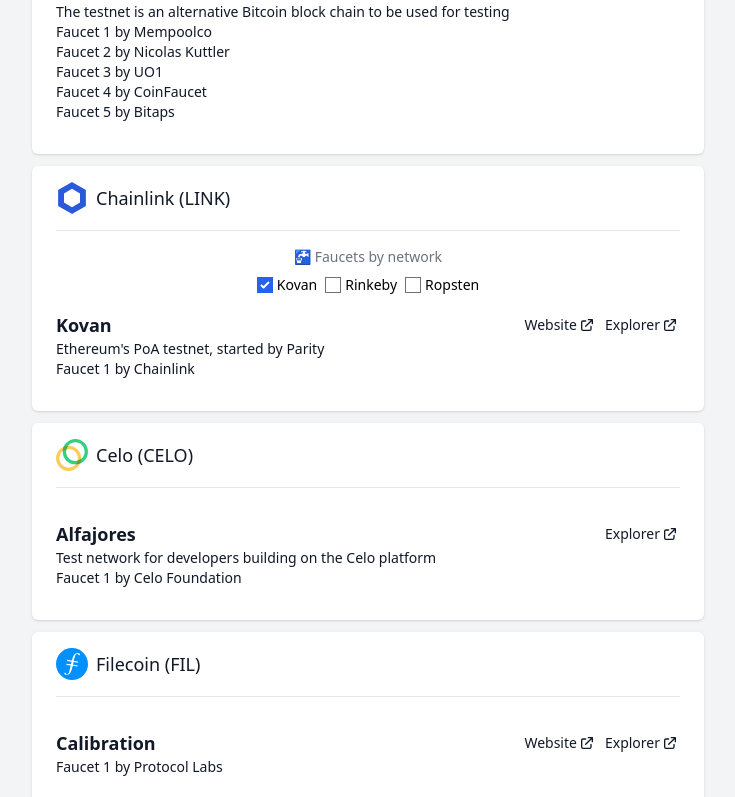
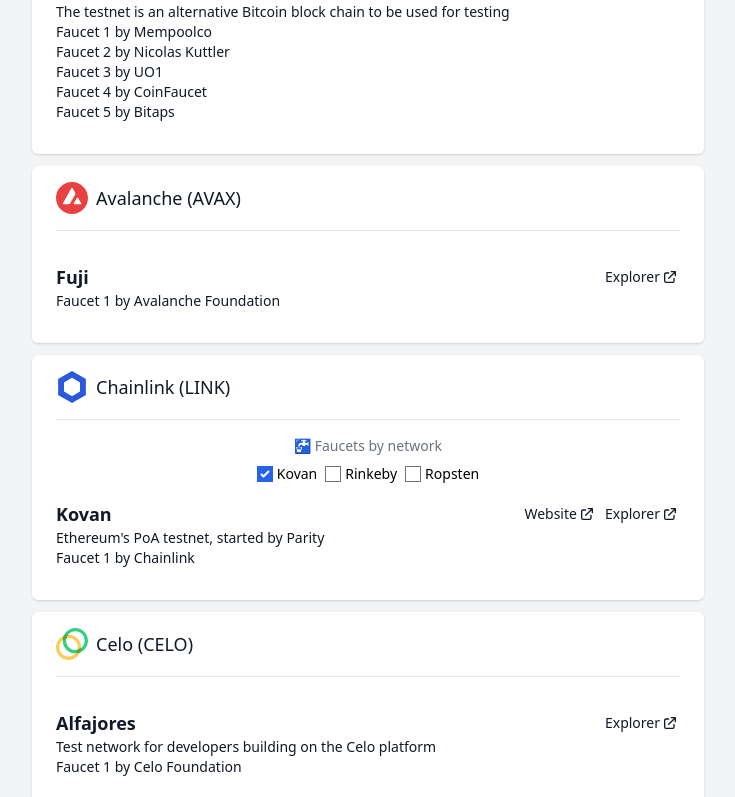
Before and after one commit to youfoundron/cryptofaucet, a Next.js app: page / in a window 1280 px wide. Shown: the part 678-1475 px from the top of the page, without its empty margins (272-1007 px from the left). Built offline with nearby package versions, Linux system fonts and the light colour scheme; what @tailwindcss/typography would draw is missing.

Commit message:
closes #14

```diff
--- a/data/chains/index.ts
+++ b/data/chains/index.ts
@@ -1,4 +1,14 @@
 import { Chain } from "../../domain/Chain"
+
+export const chainAvalanche: Chain = {
+  type: 'chain',
+  id: 'avalanche',
+  title: 'Avalanche',
+  documentationWebsite: 'https://docs.avax.network/',
+  networkIds: [
+    'avalanche-fuji',
+  ]
+}
 
 export const chainBitcoin: Chain = {
   type: 'chain',
--- a/data/networks/index.ts
+++ b/data/networks/index.ts
@@ -1,4 +1,18 @@
 import { Network } from '../../domain/Network'
+
+export const networkAvalancheFuji: Network = {
+  type: 'network',
+  id: 'avalanche-fuji',
+  title: 'Fuji',
+  blockExplorer: 'https://testnet.snowtrace.io/',
+  networkConfig: {
+    networkName: 'Avalanche FUJI C-Chain',
+    newRpcUrl: 'https://api.avax-test.network/ext/bc/C/rpc',
+    chainId: 43113,
+    symbol: 'AVAX',
+    explorer: 'https://testnet.snowtrace.io/'
+  }
+}
 
 export const networkBitcoinTestnet: Network = {
   type: 'network',
@@ -99,6 +113,7 @@
 }
 
 export const allNetworks = [
+  networkAvalancheFuji,
   networkBitcoinTestnet,
   networkCeloAlfajores,
   networkEthereumGoerli,
--- /dev/null
+++ b/data/tokens/avalanche.ts
@@ -0,0 +1,21 @@
+import { Faucet } from "../../domain/Faucet";
+import { Token } from "../../domain/Token";
+
+const faucetFujiAvalanche: Faucet = {
+  networkId: 'avalanche-fuji',
+  url: 'https://faucet.avax.network/',
+  maintainer: 'Avalanche Foundation',
+  maintainerWebsite: 'https://kadena.io/'
+}
+
+export const tokenAvalanche: Token = {
+  type: 'token',
+  id: 'avalanche',
+  chainId: 'avalanche',
+  title: 'Avalanche',
+  logoPath: '/logos/avalanche-avax-logo.svg',
+  symbol: 'AVAX',
+  faucets: [
+    faucetFujiAvalanche
+  ]
+}
--- a/data/tokens/index.ts
+++ b/data/tokens/index.ts
@@ -1,3 +1,4 @@
+import { tokenAvalanche } from "./avalanche";
 import { tokenBitcoin } from "./bitcoin";
 import { tokenCelo } from "./celo";
 import { tokenCeloEuro } from "./celo-eur";
@@ -13,6 +14,7 @@
 export const allTokens = [
   tokenEther,
   tokenBitcoin,
+  tokenAvalanche,
   tokenChainlink,
   tokenCelo,
   tokenFilecoin,
--- a/domain/Chain.ts
+++ b/domain/Chain.ts
@@ -2,6 +2,7 @@
 import { NetworkId } from './Network';
 
 export type ChainId =
+  | 'avalanche'
   | 'bitcoin'
   | 'celo-network'
   | 'ethereum'
--- a/domain/Network.ts
+++ b/domain/Network.ts
@@ -1,6 +1,7 @@
 import { Data } from './Data';
 
 export type NetworkId =
+  | 'avalanche-fuji'
   | 'bitcoin-testnet'
   | 'celo-alfajores'
   | 'ethereum-goerli'
@@ -14,9 +15,18 @@
   | 'stacks-testnet'
   | 'zcash-testnet'
 
+type MetaMaskNetworkConfig = {
+  newRpcUrl: string;
+  chainId: number;
+  networkName?: string;
+  symbol?: string;
+  explorer?: string;
+}
+
 export interface Network extends Data {
   id: NetworkId;
   description?: string;
   officialWebsite?: string;
   blockExplorer?: string;
+  networkConfig?: MetaMaskNetworkConfig;
 }
```
Also changed, not shown: public/logos/avalanche-avax-logo.svg (added).
